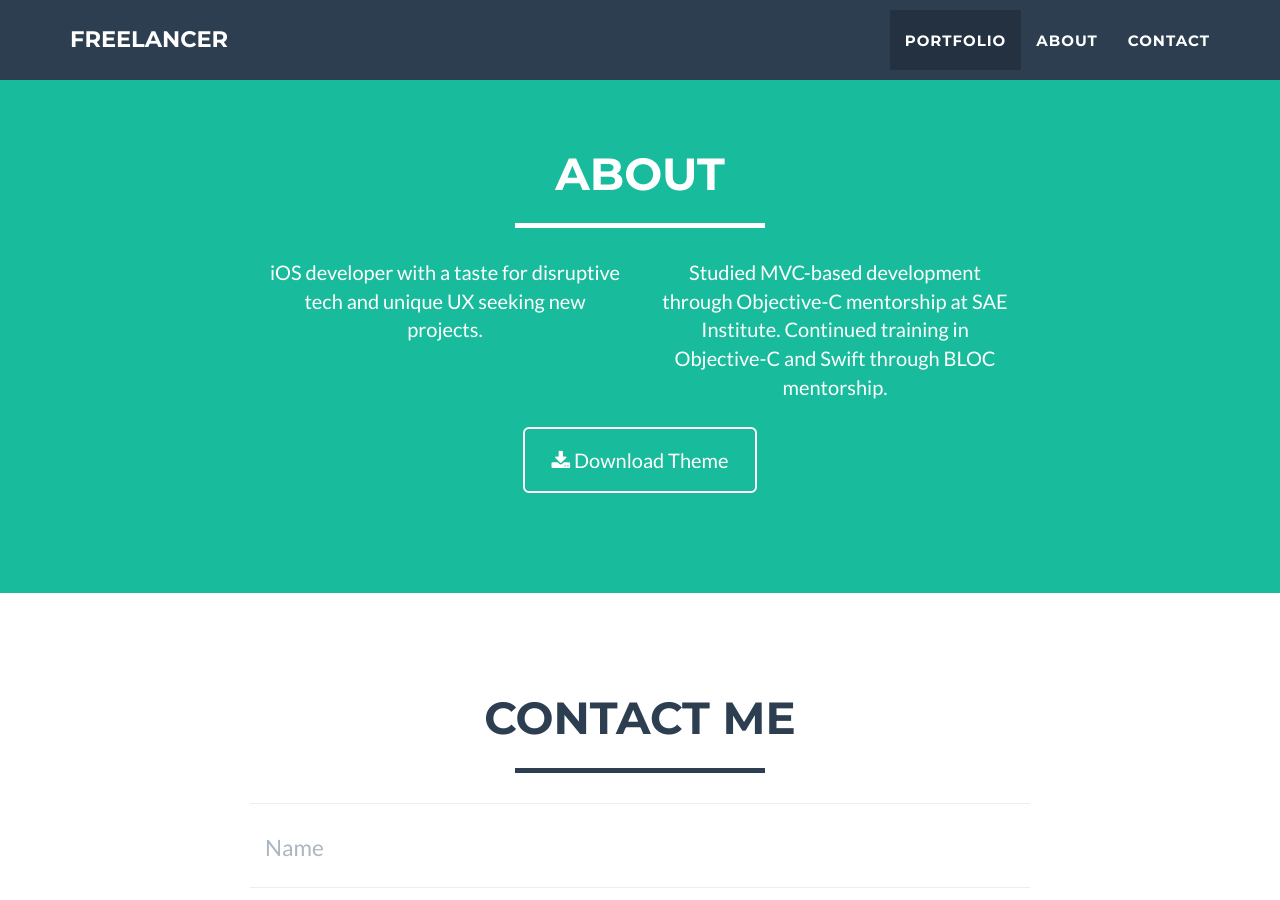
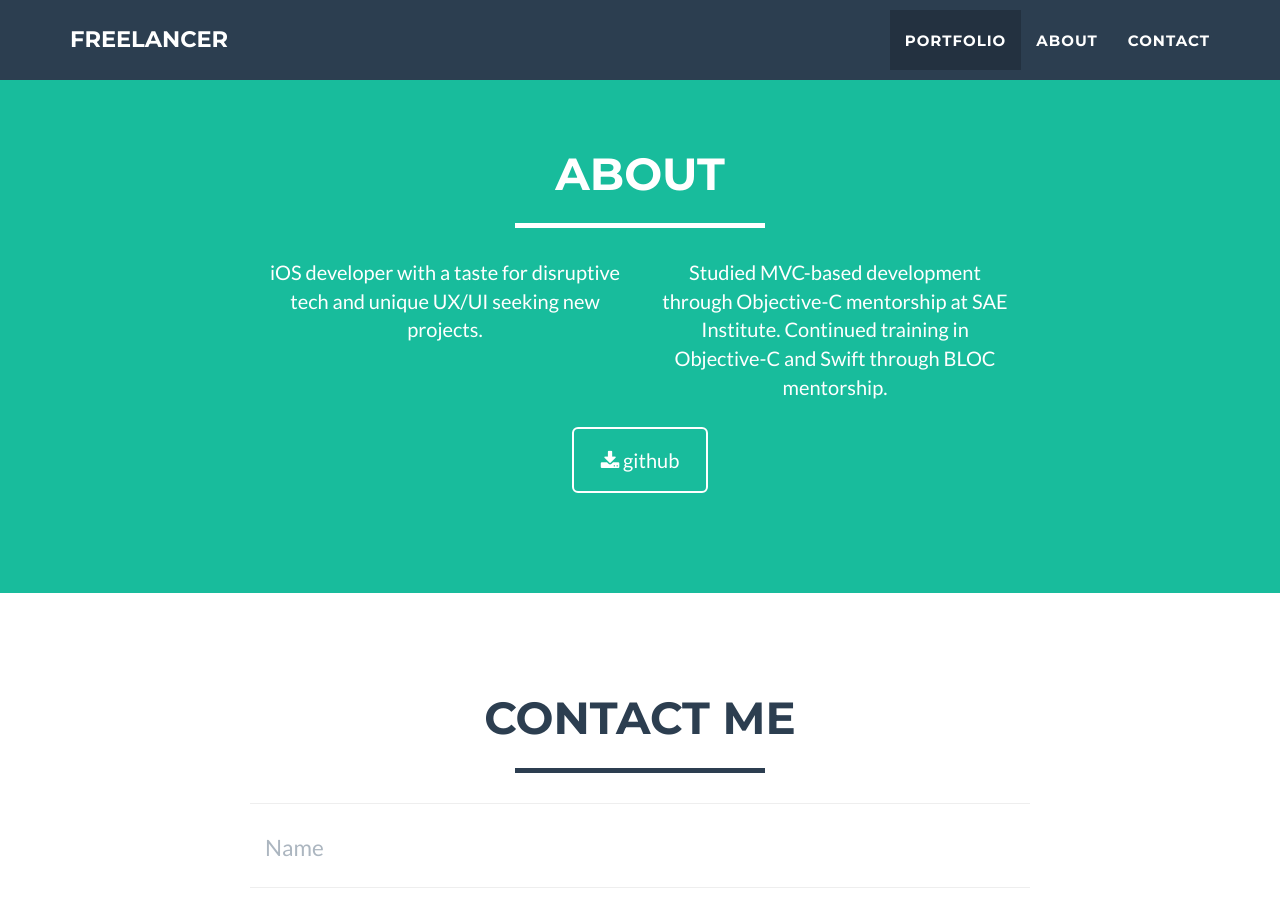
Before and after one commit to andrewcar/andrewcar.github.io, a Jekyll site: the page built from index.html, in a window 1280 px wide and 900 px high, scrolled down 1616 px. Built offline with Jekyll 4.4.1, drawn with Linux system fonts in a browser that asks for light colours.

Commit message:
Update about.html

```diff
--- a/_includes/about.html
+++ b/_includes/about.html
@@ -10,15 +10,15 @@
             <div class="row">
              <center>
                 <div class="col-lg-4 col-lg-offset-2">
-                    <p>iOS developer with a taste for disruptive tech and unique UX seeking new projects.</p>
+                    <p>iOS developer with a taste for disruptive tech and unique UX/UI seeking new projects.</p>
                 </div>
                 <div class="col-lg-4">
                     <p>Studied MVC-based development through Objective-C mentorship at SAE Institute. Continued training in Objective-C and Swift through BLOC mentorship.</p>
                 </div>
              </center>
                 <div class="col-lg-8 col-lg-offset-2 text-center">
-                    <a href="#" class="btn btn-lg btn-outline">
-                        <i class="fa fa-download"></i> Download Theme
+                    <a href="https://github.com/andrewcar" class="btn btn-lg btn-outline">
+                        <i class="fa fa-download"></i> github
                     </a>
                 </div>
             </div>
```
